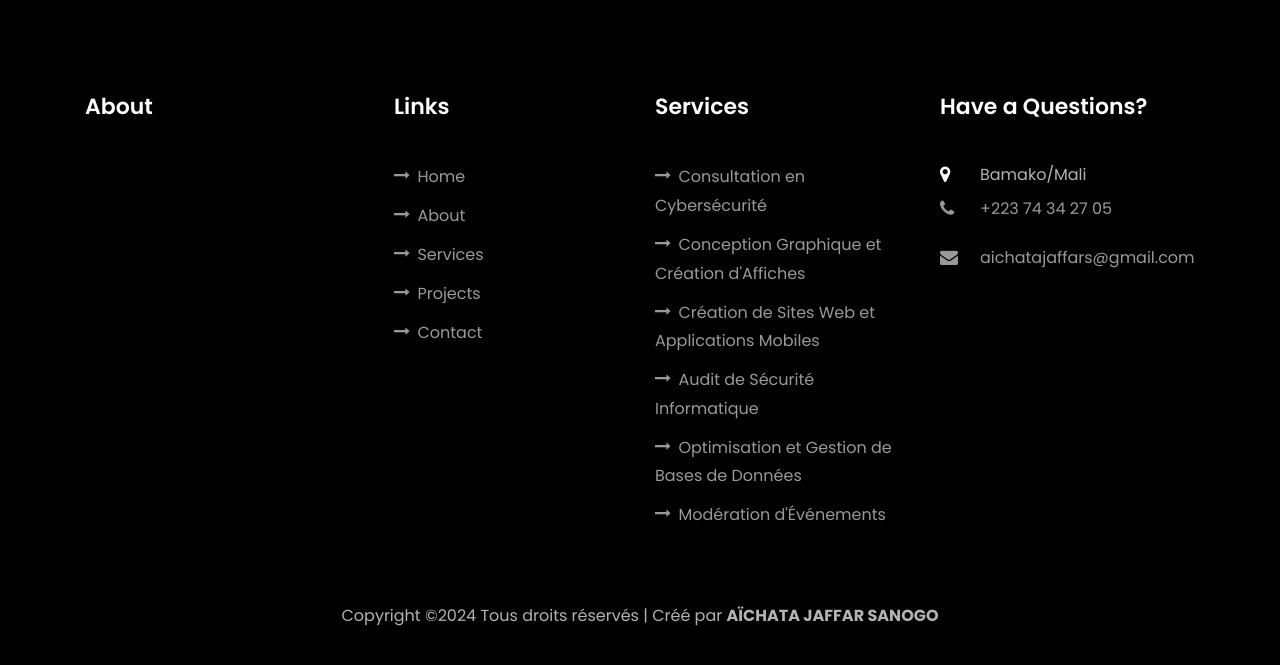
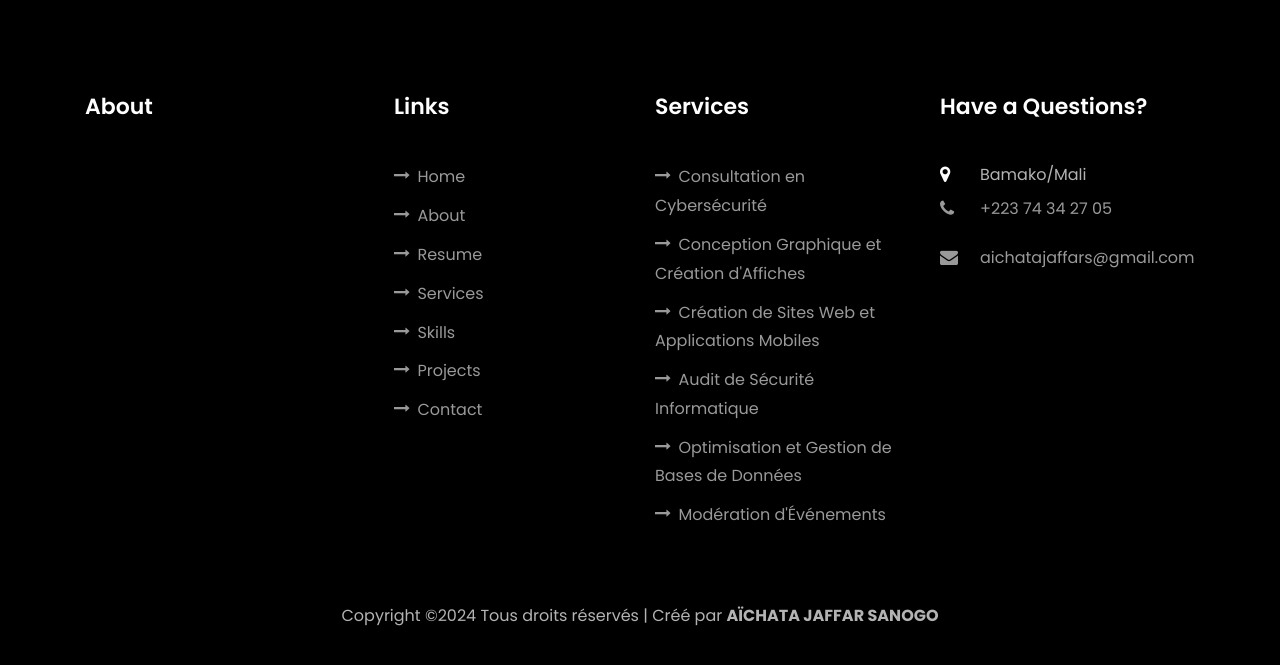
Before and after one commit to AICHATA-JAFFAR-SANOGO/mon-portfolio, a plain HTML site: page index.html in a window 1280 px wide. Shown: the part 7377-8042 px from the top of the page. Drawn offline with nearby package versions, Linux system fonts and the light colour scheme; files whose address does not match are found by name.

Commit message:
Update index.html

```diff
--- a/index.html
+++ b/index.html
@@ -830,11 +830,13 @@
             <div class="ftco-footer-widget mb-4 ml-md-4">
               <h2 class="ftco-heading-2">Links</h2>
               <ul class="list-unstyled">
-                <li><a href="#"><span class="icon-long-arrow-right mr-2"></span>Home</a></li>
-                <li><a href="#"><span class="icon-long-arrow-right mr-2"></span>About</a></li>
-                <li><a href="#"><span class="icon-long-arrow-right mr-2"></span>Services</a></li>
-                <li><a href="#"><span class="icon-long-arrow-right mr-2"></span>Projects</a></li>
-                <li><a href="#"><span class="icon-long-arrow-right mr-2"></span>Contact</a></li>
+                <li><a href="#home-section"><span class="icon-long-arrow-right mr-2"></span>Home</a></li>
+                <li><a href="#about-me"><span class="icon-long-arrow-right mr-2"></span>About</a></li>
+		<li><a href="#resume-section"><span class="icon-long-arrow-right mr-2"></span>Resume</a></li>
+                <li><a href="#services-section"><span class="icon-long-arrow-right mr-2"></span>Services</a></li>
+		<li><a href="#skills-section"><span class="icon-long-arrow-right mr-2"></span>Skills</a></li>
+                <li><a href="#projects-section"><span class="icon-long-arrow-right mr-2"></span>Projects</a></li>
+                <li><a href="#contact-me"><span class="icon-long-arrow-right mr-2"></span>Contact</a></li>
               </ul>
             </div>
           </div>
```
